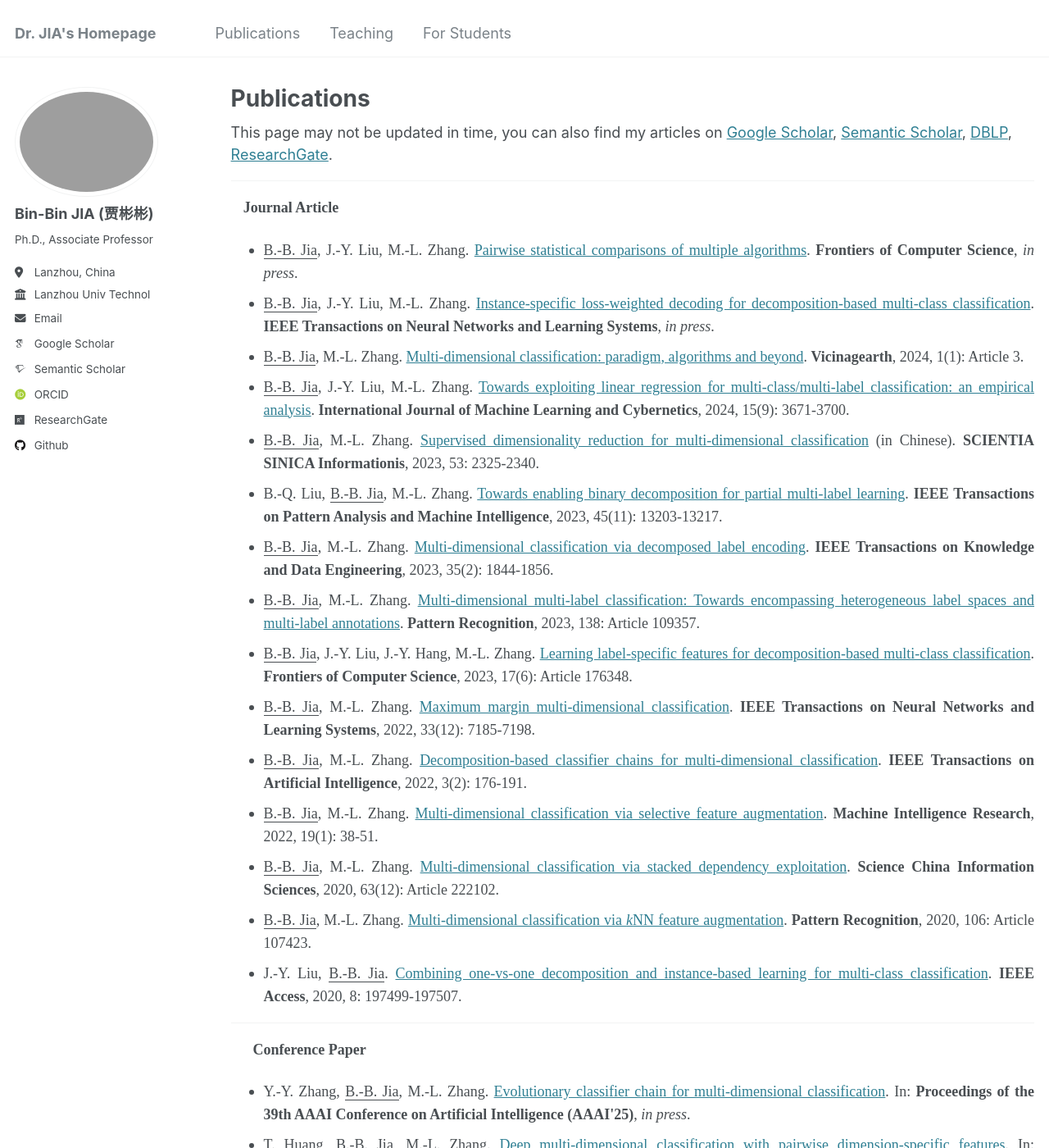
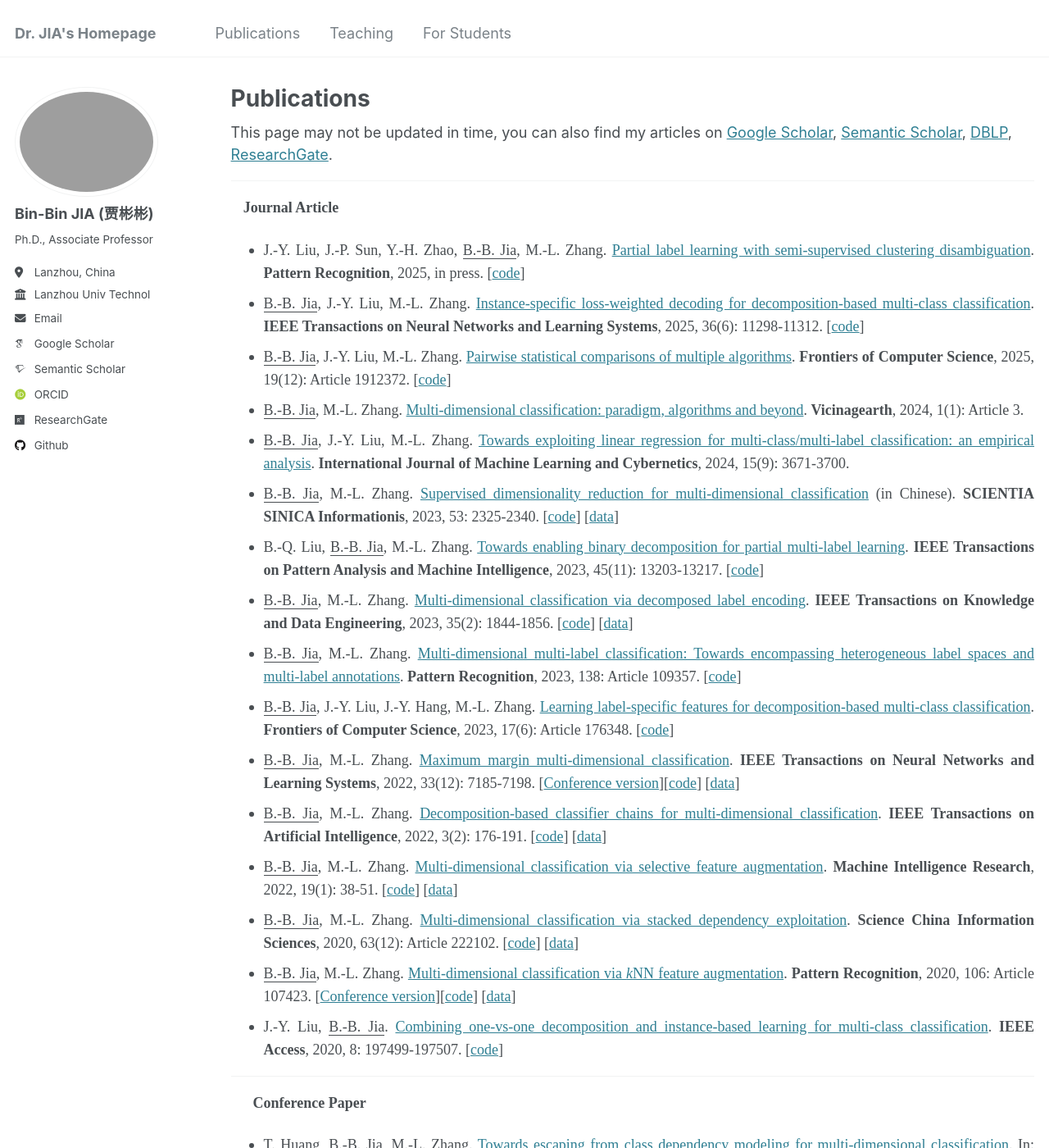
Before and after one commit to jiabinbin-ai/jiabinbin-ai.github.io, a Jekyll site: the page built from _pages/publications.html, in a window 1280 px wide and 1400 px high. Shown: the whole window at 82% size. Built offline with Jekyll 4.4.1, drawn with Linux system fonts in a browser that asks for light colours; some web fonts are replaced; some of the changed text lies outside the part shown.

Commit message:
Update publications.html

```diff
--- a/_pages/publications.html
+++ b/_pages/publications.html
@@ -18,18 +18,21 @@ author_profile: true
 <ul>
 	<li>
 	<p align="justify" style="line-height: 150%; margin-top:8px; margin-bottom:0">
-	<span lang="en-us"><font face="Times New Roman"><u>B.-B. Jia</u>, J.-Y. Liu,
-	M.-L. Zhang. <a href="https://journal.hep.com.cn/fcs/EN/10.1007/s11704-025-41325-0">
-	Pairwise statistical comparisons of multiple algorithms</a>.
-	<b>Frontiers of Computer Science</b>, <i>in
-	press</i>. </font></span></li>
+	<span lang="en-us"><font face="Times New Roman">J.-Y. Liu, J.-P. Sun, Y.-H. Zhao, <u>B.-B. Jia</u>, M.-L. Zhang.
+	<a>Partial label learning with semi-supervised clustering disambiguation</a>.
+	<b>Pattern Recognition</b>, 2025, in press. [<a href="https://github.com/liujunying-ai/PLOD">code</a>]</font></span></li>
 	<li>
 	<p align="justify" style="line-height: 150%; margin-top:8px; margin-bottom:0">
 	<span lang="en-us"><font face="Times New Roman"><u>B.-B. Jia</u>, J.-Y. Liu,
 	M.-L. Zhang. <a href="https://doi.org/10.1109/TNNLS.2024.3454598">Instance-specific
 	loss-weighted decoding for decomposition-based multi-class classification</a>.
-	<b>IEEE Transactions on Neural Networks and Learning Systems</b>, <i>in
-	press</i>. </font></span></li>
+	<b>IEEE Transactions on Neural Networks and Learning Systems</b>, 2025, 36(6): 11298-11312. [<a href="files/ILW.zip">code</a>]</font></span></li>
+	<li>
+	<p align="justify" style="line-height: 150%; margin-top:8px; margin-bottom:0">
+	<span lang="en-us"><font face="Times New Roman"><u>B.-B. Jia</u>, J.-Y. Liu,
+	M.-L. Zhang. <a href="https://journal.hep.com.cn/fcs/EN/10.1007/s11704-025-41325-0">
+	Pairwise statistical comparisons of multiple algorithms</a>.
+	<b>Frontiers of Computer Science</b>, 2025, 19(12): Article 1912372. [<a href="https://github.com/jiabinbin-ai/pairwise_compare">code</a>]</font></span></li>
 	<li>
 	<p align="justify" style="line-height: 150%; margin-top:8px; margin-bottom:0">
 	<span lang="en-us"><font face="Times New Roman"><u>B.-B. Jia</u>, M.-L. Zhang. <a href="https://doi.org/10.1007/s44336-024-00004-7">Multi-dimensional classification: paradigm, algorithms and beyond</a>. <b>Vicinagearth</b>, 2024, 1(1): Article 3. </font></span></li>
@@ -39,63 +42,70 @@ author_profile: true
 	2024, 15(9): 3671-3700. </font></span></li>
 	<li>
 	<p align="justify" style="line-height: 150%; margin-top:8px; margin-bottom:0">
-	<span lang="en-us"><font face="Times New Roman"><u>B.-B. Jia</u>, M.-L. Zhang. <a href="https://doi.org/10.1360/SSI-2022-0363">Supervised dimensionality reduction for multi-dimensional classification</a> (in Chinese). <b>SCIENTIA SINICA Informationis</b>, 2023, 53: 2325-2340. </font></span></li>
+	<span lang="en-us"><font face="Times New Roman"><u>B.-B. Jia</u>, M.-L. Zhang. <a href="https://doi.org/10.1360/SSI-2022-0363">Supervised dimensionality reduction for multi-dimensional classification</a> (in Chinese). <b>SCIENTIA SINICA Informationis</b>, 2023, 53: 2325-2340. [<a href="files/SDeM.zip">code</a>] [<a href="https://palm.seu.edu.cn/zhangml/Resources.htm#MDC_data">data</a>]</font></span></li>
 	<li>
 	<p align="justify" style="line-height: 150%; margin-top:8px; margin-bottom:0">
 	<span lang="en-us"><font face="Times New Roman">B.-Q. Liu, <u>B.-B. Jia</u>,
 	M.-L. Zhang. <a href="https://doi.org/10.1109/TPAMI.2023.3290797">Towards enabling binary decomposition for partial multi-label learning</a>. <b>IEEE Transactions on Pattern Analysis and Machine
-	Intelligence</b>, 2023, 45(11): 13203-13217. </font></span></li>
+	Intelligence</b>, 2023, 45(11): 13203-13217. [<a href="files/PAMB.rar">code</a>]</font></span></li>
 	<li>
 	<p align="justify" style="line-height: 150%; margin-top:8px; margin-bottom:0">
 	<span lang="en-us"><font face="Times New Roman"><u>B.-B. Jia</u>, M.-L. Zhang.
 	<a href="https://doi.org/10.1109/TKDE.2021.3100436">Multi-dimensional classification via decomposed
 	label encoding</a>. <b>IEEE Transactions on Knowledge and Data Engineering</b>,
-	2023, 35(2): 1844-1856. </font></span></li>
+	2023, 35(2): 1844-1856. [<a href="files/DLEM.zip">code</a>] [<a href="https://palm.seu.edu.cn/zhangml/Resources.htm#MDC_data">data</a>]</font></span></li>
 	<li>
 	<p align="justify" style="line-height: 150%; margin-top:8px; margin-bottom:0">
 	<span lang="en-us"><font face="Times New Roman"><u>B.-B. Jia</u>, M.-L. Zhang.
 	<a href="https://doi.org/10.1016/j.patcog.2023.109357">Multi-dimensional multi-label classification:
 	Towards encompassing heterogeneous label spaces and multi-label annotations</a>.
-	<b>Pattern Recognition</b>, 2023, 138: Article 109357. </font></span></li>
+	<b>Pattern Recognition</b>, 2023, 138: Article 109357. [<a href="files/CLIM.rar">code</a>]</font></span></li>
 	<li>
 	<p align="justify" style="line-height: 150%; margin-top:8px; margin-bottom:0">
 	<span lang="en-us"><font face="Times New Roman"><u>B.-B. Jia</u>, J.-Y. Liu, J.-Y.
 	Hang, M.-L. Zhang. <a href="https://journal.hep.com.cn/fcs/EN/10.1007/s11704-023-3076-y">Learning label-specific
 	features for decomposition-based multi-class classification</a>. <b>Frontiers of Computer Science</b>,
-	2023, 17(6): Article 176348. </font></span></li>
+	2023, 17(6): Article 176348. [<a href="files/LSFMultiClass.rar">code</a>]</font></span></li>
 	<li>
 	<p align="justify" style="line-height: 150%; margin-top:8px; margin-bottom:0">
 	<span lang="en-us"><font face="Times New Roman"><u>B.-B. Jia</u>, M.-L. Zhang.
 	<a href="https://doi.org/10.1109/TNNLS.2021.3084373">Maximum margin multi-dimensional classification</a>.
 	<b>IEEE Transactions on Neural Networks and Learning Systems</b>, 2022,
-	33(12): 7185-7198. </font></span></li>
+	33(12): 7185-7198. [<a href="https://doi.org/10.1609/aaai.v34i04.5855">Conference
+	version</a>][<a href="files/M3MDC.rar">code</a>]
+	[<a href="https://palm.seu.edu.cn/zhangml/Resources.htm#MDC_data">data</a>]</font></span></li>
 	<li>
 	<p align="justify" style="line-height: 150%; margin-top:8px; margin-bottom:0">
 	<span lang="en-us"><font face="Times New Roman"><u>B.-B. Jia</u>, M.-L. Zhang.
 	<a href="https://doi.org/10.1109/TAI.2021.3110935">Decomposition-based classifier chains for
 	multi-dimensional classification</a>. <b>IEEE Transactions on Artificial
-	Intelligence</b>, 2022, 3(2): 176-191. </font></span></li>
+	Intelligence</b>, 2022, 3(2): 176-191. [<a href="files/DCC.zip">code</a>]
+	[<a href="https://palm.seu.edu.cn/zhangml/Resources.htm#MDC_data">data</a>]</font></span></li>
 	<li>
 	<p align="justify" style="line-height: 150%; margin-top:8px; margin-bottom:0">
 	<span lang="en-us"><font face="Times New Roman"><u>B.-B. Jia</u>, M.-L. Zhang.
 	<a href="https://www.mi-research.net/article/doi/10.1007/s11633-022-1316-5">Multi-dimensional classification via selective feature augmentation</a>.
-	<b>Machine Intelligence Research</b>, 2022, 19(1): 38-51. </font></span></li>
+	<b>Machine Intelligence Research</b>, 2022, 19(1): 38-51. [<a href="files/SFAM.zip">code</a>]
+	[<a href="https://palm.seu.edu.cn/zhangml/Resources.htm#MDC_data">data</a>]</font></span></li>
 	<li>
 	<p align="justify" style="line-height: 150%; margin-top:8px; margin-bottom:0">
 	<span lang="en-us"><font face="Times New Roman"><u>B.-B. Jia</u>, M.-L. Zhang.
 	<a href="https://www.sciengine.com/SCIS/doi/10.1007/s11432-019-2905-3">Multi-dimensional classification via stacked
 	dependency exploitation</a>. <b>Science China Information Sciences</b>,
-	2020, 63(12): Article 222102.</font></span></li>
+	2020, 63(12): Article 222102. [<a href="files/SEEM.zip">code</a>]
+	[<a href="https://palm.seu.edu.cn/zhangml/Resources.htm#MDC_data">data</a>]</font></span></li>
 	<li>
 	<p align="justify" style="line-height: 150%; margin-top:8px; margin-bottom:0">
 	<span lang="en-us"><font face="Times New Roman"><u>B.-B. Jia</u>, M.-L. Zhang.
 	<a href="https://doi.org/10.1016/j.patcog.2020.107423">Multi-dimensional classification via <i>k</i>NN
 	feature augmentation</a>. <b>Pattern Recognition</b>, 2020, 106: Article
-	107423.</font></span></li>
+	107423. [<a href="https://doi.org/10.1609/aaai.v33i01.33013975">Conference
+	version</a>][<a href="files/KRAM.rar">code</a>]
+	[<a href="https://palm.seu.edu.cn/zhangml/Resources.htm#MDC_data">data</a>]</font></span></li>
 	<li>
 	<p align="justify" style="line-height: 150%; margin-top:8px; margin-bottom:0">
 	<span lang="en-us"><font face="Times New Roman">J.-Y. Liu, <u>B.-B. Jia</u>.
-	<a href="https://doi.org/10.1109/ACCESS.2020.3034448">Combining one-vs-one decomposition and instance-based learning for multi-class classification</a>. <b>IEEE Access</b>, 2020, 8: 197499-197507.</font></span></li>
+	<a href="https://doi.org/10.1109/ACCESS.2020.3034448">Combining one-vs-one decomposition and instance-based learning for multi-class classification</a>. <b>IEEE Access</b>, 2020, 8: 197499-197507. [<a href="https://github.com/liujunying-ai/CODIL">code</a>]</font></span></li>
 </ul>
 <hr>
 <p align="justify" style="line-height: 150%"><b><font face="Times New Roman">&nbsp;&nbsp;&nbsp;&nbsp;&nbsp;
@@ -103,33 +113,41 @@ author_profile: true
 <ul>
 	<li>
 	<p align="justify" style="line-height: 150%; margin-top:8px; margin-bottom:0">
+	<font face="Times New Roman">T. Huang, <u>B.-B. Jia</u>, M.-L. Zhang.
+	<a>Towards escaping from class dependency modeling for
+	multi-dimensional classification</a>. In: </font><span lang="en-us">
+	<font face="Times New Roman"><b>
+	Proceedings of the 42nd International Conference on Machine Learning (ICML'25)</b>,
+	<i>in press</i>. [<a href="https://github.com/tengingit/DCOM-ICML-25">code</a>]</font></span></li>
+	<li>
+	<p align="justify" style="line-height: 150%; margin-top:8px; margin-bottom:0">
 	<font face="Times New Roman">Y.-Y. Zhang, <u>B.-B. Jia</u>, M.-L. Zhang.
-	<a>Evolutionary classifier chain for
+	<a href="https://doi.org/10.1609/aaai.v39i21.34423">Evolutionary classifier chain for
 	multi-dimensional classification</a>. In: </font><span lang="en-us">
 	<font face="Times New Roman"><b>
 	Proceedings of the 39th AAAI Conference on Artificial Intelligence (AAAI'25)</b>,
-	<i>in press</i>.</font></span></li>
+	Philadelphia, PA, USA, 2025, 22641-22649. [<a href="files/ECCO.rar">code</a>] [<a href="https://palm.seu.edu.cn/zhangml/Resources.htm#MDC_data">data</a>]</font></span></li>
 	<li>
 	<p align="justify" style="line-height: 150%; margin-top:8px; margin-bottom:0">
 	<font face="Times New Roman">T. Huang, <u>B.-B. Jia</u>, M.-L. Zhang.
 	<a href="https://www.ijcai.org/proceedings/2024/462">Deep multi-dimensional classification with
 	pairwise dimension-specific features</a>. In: <b>Proceedings of
 	the 33rd International Joint Conference on Artificial Intelligence (IJCAI'24)</b>,
-	Jeju, South Korea, 2024, 4183-4191.</font></li>
+	Jeju, South Korea, 2024, 4183-4191. [<a href="files/PIST.zip">code</a>] [<a href="https://palm.seu.edu.cn/zhangml/Resources.htm#MDC_data">data</a>]</font></li>
 	<li>
     <p align="justify" style="line-height: 150%; margin-top:8px; margin-bottom:0">
 	<font face="Times New Roman">T. Huang, <u>B.-B. Jia</u>, M.-L. Zhang.
 	<a href="https://doi.org/10.24963/ijcai.2023/425">Progressive label propagation for
 	semi-supervised multi-dimensional classification</a>. In: <b>Proceedings of
 	the 32nd International Joint Conference on Artificial Intelligence (IJCAI'23)</b>,
-	Macau, China, 2023, 3821-3829. </font></li>
+	Macau, China, 2023, 3821-3829. [<a href="files/PLAP.zip">code</a>] [<a href="https://palm.seu.edu.cn/zhangml/Resources.htm#MDC_data">data</a>]</font></li>
 	<li>
     <p align="justify" style="line-height: 150%; margin-top:8px; margin-bottom:0">
 	<font face="Times New Roman"><u>B.-B. Jia</u>, M.-L. Zhang.
 	<a href="http://proceedings.mlr.press/v139/jia21c.html">Multi-dimensional classification via sparse
 	label encoding</a>. In: </font><span lang="en-us"><font face="Times New Roman"> <b>Proceedings of the
 	38th International Conference on Machine Learning (ICML'21)</b>,
-	Virtual Conference, 2021, 4917-4926. </font></span></li>
+	Virtual Conference, 2021, 4917-4926. [<a href="files/SLEM.rar">code</a>] [<a href="https://palm.seu.edu.cn/zhangml/Resources.htm#MDC_data">data</a>]</font></span></li>
 	<li>
     <p align="justify" style="line-height: 150%; margin-top:8px; margin-bottom:0">
 	<font face="Times New Roman"><u>B.-B. Jia</u>, M.-L. Zhang.
@@ -137,14 +155,15 @@ author_profile: true
 	In: </font><span lang="en-us">
 	<font face="Times New Roman"> <b>
 	Proceedings of the 34th AAAI Conference on Artificial Intelligence (AAAI'20)</b>,
-	New York, NY, 2020, 4312-4319.</font></span></li>
+	New York, NY, 2020, 4312-4319. [<a href="files/M3MDC.rar">code</a>]
+	[<a href="https://palm.seu.edu.cn/zhangml/Resources.htm#MDC_data">data</a>]</font></span></li>
 	<li>
     <p align="justify" style="line-height: 150%; margin-top:8px; margin-bottom:0">
 	<span lang="en-us"><font face="Times New Roman"><u>B.-B. Jia</u>, M.-L. Zhang.
 	<a href="https://doi.org/10.1109/ICPR48806.2021.9412974">MD-<i>k</i>NN: An instance-based approach for
 	multi-dimensional classification</a>. In: <b>Proceedings of the 25th
 	International Conference on Pattern Recognition (ICPR'20)</b>, Milan, Italy,
-	126-133.</font></span></li>
+	126-133. [<a href="files/MD-kNN.zip">code</a>] [<a href="https://palm.seu.edu.cn/zhangml/Resources.htm#MDC_data">data</a>]</font></span></li>
 	<li>
     <p align="justify" style="line-height: 150%; margin-top:8px; margin-bottom:0">
 	<font face="Times New Roman"><u>B.-B. Jia</u>, M.-L. Zhang.
@@ -152,5 +171,6 @@ author_profile: true
 	feature augmentation</a>. In: </font><span lang="en-us">
 	<font face="Times New Roman"> <b>
 	Proceedings of the 33rd AAAI Conference on Artificial Intelligence (AAAI'19)</b>,
-	Honolulu, HI, 2019, 3975-3982.</font></span></li>
+	Honolulu, HI, 2019, 3975-3982. [<a href="files/KRAM.rar">code</a>]
+	[<a href="https://palm.seu.edu.cn/zhangml/Resources.htm#MDC_data">data</a>]</font></span></li>
 </ul>
```
